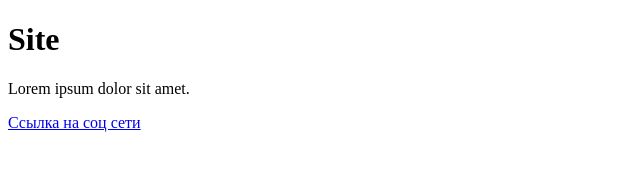
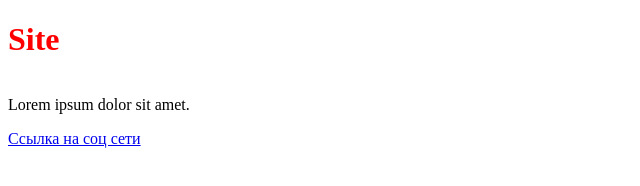
Before and after one commit to mayainni/Kuznetsov_Repository_IT-, a plain HTML site: page index.html in a window 1280 px wide. Shown: the whole page, without its empty margins (0-640 px from the left). Drawn offline with Linux system fonts and the light colour scheme.

Commit message:
[SWE-1] Сделал стили(не хочу несколько коммитов отправлять ибо смысла в этом не много)

```diff
--- /dev/null
+++ b/Surname_style.css
@@ -0,0 +1,6 @@
+header{
+    color: red;
+}
+p{
+    display: inline-block;
+}
--- a/index.html
+++ b/index.html
@@ -3,6 +3,7 @@
 <head>
     <meta charset="UTF-8">
     <meta name="viewport" content="width=device-width, initial-scale=1.0">
+    <link rel="stylesheet" href="Surname_style.css">
     <title>Document</title>
 </head>
 <body>
```
